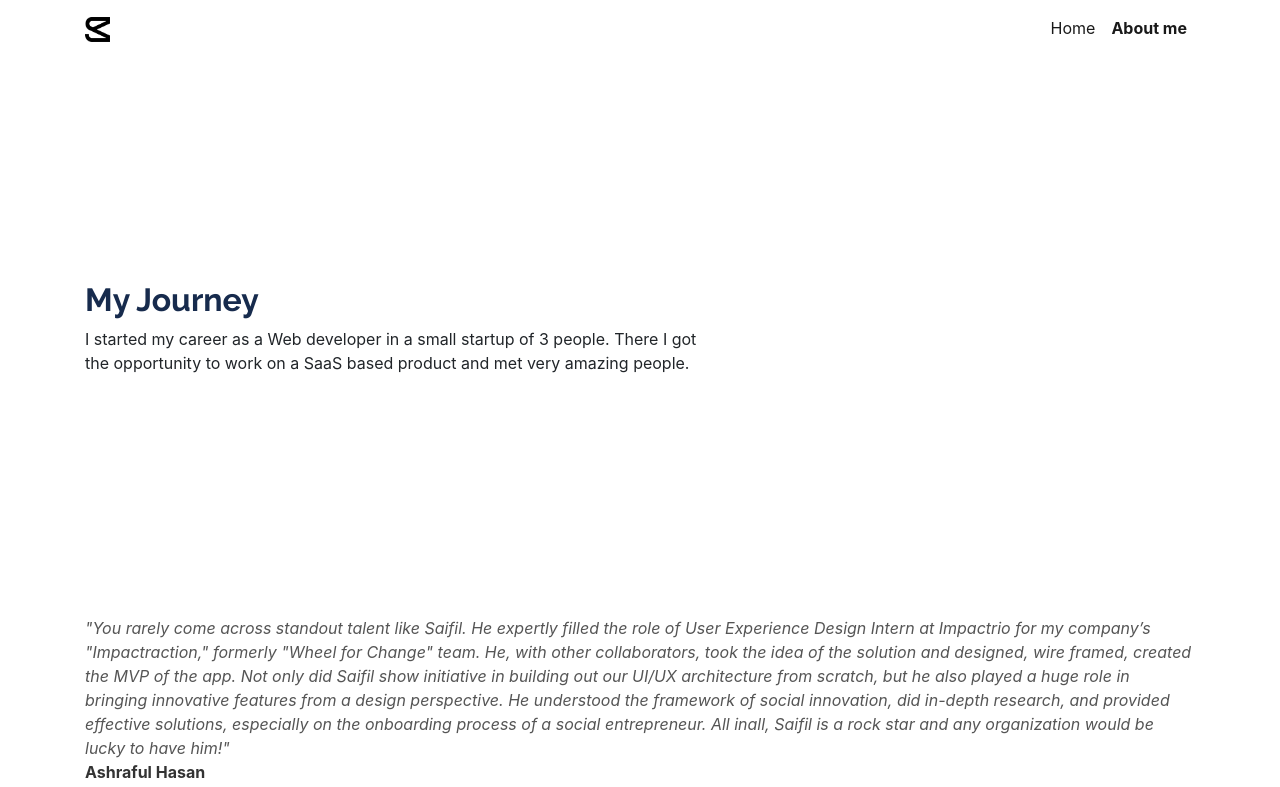
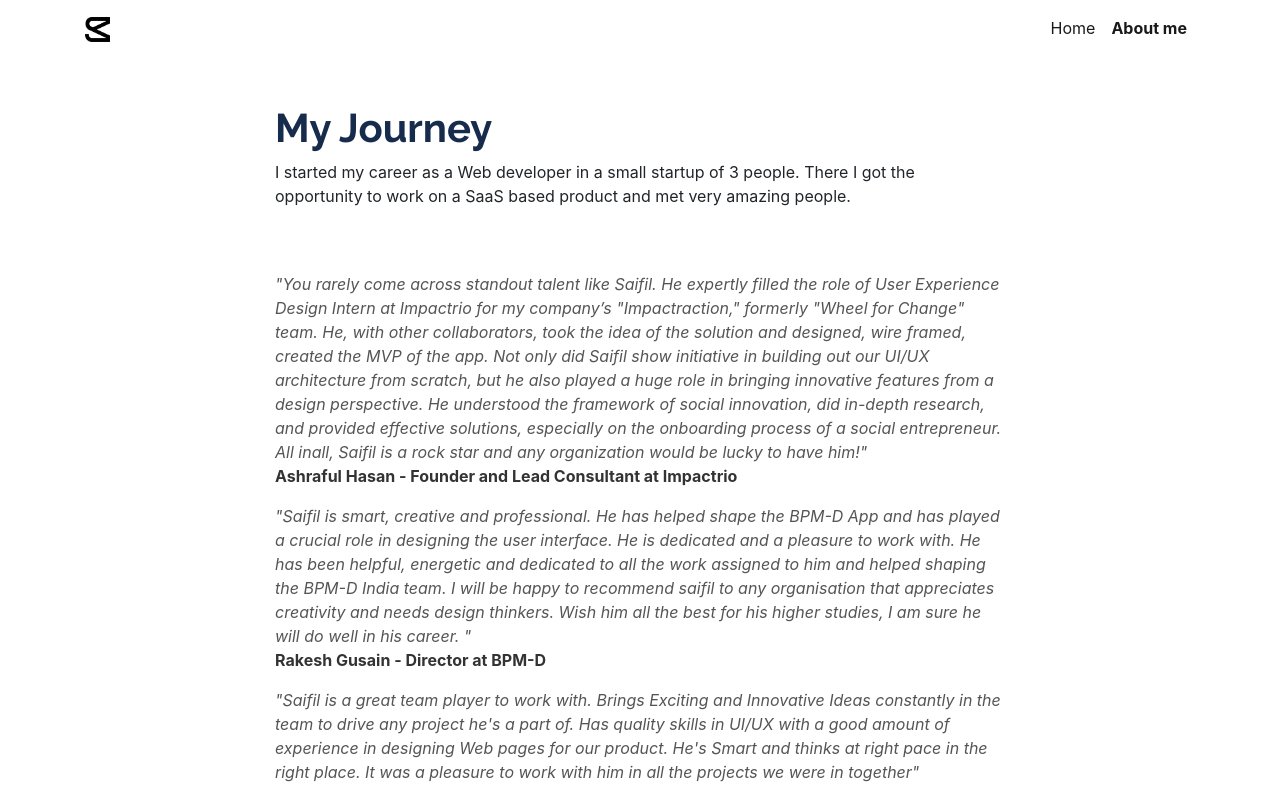
Before and after one commit to saifil4/saifil-portfolio, an Angular app: page /about-me in a window 1280 px wide. Shown: the top 787 px of the page. Built offline with nearby package versions, Linux system fonts and the light colour scheme.

Commit message:
changes in image and about me page

```diff
--- a/src/app/about-me/about-me.component.html
+++ b/src/app/about-me/about-me.component.html
@@ -1,20 +1,23 @@
-<div>
-    <div class="container">
-        <div class="row" style="height: 70vh;">
-            <div class="col-md-7 my-auto">
-                <h2>My Journey</h2>
+<section>
+    <div class="container py-5">
+        <div class="row">
+            <div class="col-md-2"></div>
+            <div class="col-md-8 my-auto">
+                <h1>My Journey</h1>
                 <p>
                     I started my career as a Web developer in a small startup of 3 people. There I got the
                     opportunity to work on a SaaS based product and met very amazing people.
                 </p>
             </div>
+            <div class="col-md-2"></div>
         </div>
     </div>
-</div>
+</section>
 <section>
     <div class="container">
         <div class="row">
-            <div class="col-md-12">
+            <div class="col-md-2"></div>
+            <div class="col-md-8">
                 <p class="quote-text mb-0">
                     <i>
                         "You rarely come across standout talent like Saifil. He expertly
@@ -45,11 +48,13 @@
                         would be lucky to have him!"
                     </i>
                 </p>
-                <p class="quote-author">Ashraful Hasan</p>
+                <p class="quote-author">Ashraful Hasan - Founder and Lead Consultant at Impactrio</p>
             </div>
+            <div class="col-md-2"></div>
         </div>
         <div class="row">
-            <div class="col-md-12">
+            <div class="col-md-2"></div>
+            <div class="col-md-8">
                 <p class="quote-text mb-0">
                     <i>
                         "Saifil is smart, creative and professional. He has helped shape the
@@ -74,11 +79,13 @@
                         career. "
                     </i>
                 </p>
-                <p class="quote-author">Rakesh Gusain</p>
+                <p class="quote-author">Rakesh Gusain - Director at BPM-D</p>
             </div>
+            <div class="col-md-2"></div>
         </div>
         <div class="row">
-            <div class="col-md-12">
+            <div class="col-md-2"></div>
+            <div class="col-md-8">
                 <p class="quote-text mb-0">
                     <i>
                         "Saifil is a great team player to work with. Brings Exciting and
@@ -95,8 +102,9 @@
                         pleasure to work with him in all the projects we were in together"
                     </i>
                 </p>
-                <p class="quote-author">Rehban Khatri</p>
+                <p class="quote-author">Rehban Khatri - Technical Consultant at BPM-D</p>
             </div>
+            <div class="col-md-2"></div>
         </div>
     </div>
 </section>
--- a/src/app/footer/footer.component.html
+++ b/src/app/footer/footer.component.html
@@ -1,4 +1,4 @@
-<section style="background-color: #F4F5F7; padding-top: 20px; padding-bottom: 20px;">
+<section style="padding-top: 20px; padding-bottom: 20px;">
     <div class="container">
         <div class="row">
             <div class="col-md-12 my-auto" style="text-align: center;">
--- a/src/app/home/home.component.html
+++ b/src/app/home/home.component.html
@@ -3,7 +3,7 @@
         <div class="row" style="height: 85vh;">
             <div class="col-md-2"></div>
             <div class="col-md-8 my-auto">
-                <h1 style="color:#487eb0">
+                <h1>
                     Hello! I am Saifil
                 </h1>
                 <h2 style="font-weight: 400;">
--- a/src/app/project-list/project-list.component.html
+++ b/src/app/project-list/project-list.component.html
@@ -1,6 +1,6 @@
 <div>
     <div class="container">
-         <div class="row">
+        <div class="row">
             <div class="col-md-1"></div>
             <div class="col-md-10">
                 <h1>My Work</h1>
@@ -8,23 +8,21 @@
             <div class="col-md-1"></div>
         </div>
     </div>
-    <div class="container py-5">
+    <div class="container py-5 my-2" *ngFor="let list of ProjectListData">
         <div class="row">
             <div class="col-md-1"></div>
             <div class="col-md-5 my-auto">
-                <img src="../../assets/images/woc-2.png" class="img-fluid">
+                <img src="{{list.ImageLink}}" class="img-fluid">
             </div>
             <div class="col-md-5 my-auto">
-                <h4>Designing the application process for an investment platform called Wheel
-                    For Change</h4>
+                <h4>{{list.Title}}</h4>
                 <p style="color: #505F79; font-style: italic; margin-bottom: 5px;font-weight: bold;">
-                    Group Course Project - 3 months</p>
+                    {{list.ProjectType}}
+                </p>
                 <p>
-                    Wheel for change is an investment platform for Social Entrepreneurs where Potential investors
-                    could find and invest in projects The case study zooms in one of the parts of this project
-                    discussing about the design process for the application process for Social Entrepreneurs.
+                    {{list.Description}}
                 </p>
-                <a routerLink="/wheel-for-change" routerLinkActive="active">
+                <a routerLink="{{list.RouterLink}}" routerLinkActive="active">
                     <button class="btn btn-dark">Learn more</button>
                 </a>
             </div>
--- a/src/app/project-list/project-list.component.ts
+++ b/src/app/project-list/project-list.component.ts
@@ -5,7 +5,27 @@ import { FooterComponent } from '../footer/footer.component';
   templateUrl: './project-list.component.html'
 })
 export class ProjectListComponent implements OnInit {
-  public ProjectListData: Array<any> = [];
+  public ProjectListData: Array<any> = [
+    {
+      Title: 'Designing the application process for an investment platform called WheelFor Change',
+      ProjectType: 'Group Course Project - 3 months',
+      ImageLink: '../../assets/images/woc-cover.png',
+      Description: `Wheel for change is an investment platform for Social Entrepreneurs where Potential investors
+      could find and invest in projects The case study zooms in one of the parts of this project
+      discussing about the design process for the application process for Social Entrepreneurs.`,
+      RouterLink: '/wheel-for-change',
+      Background: '#f3f4f7'
+    },
+    {
+      Title: 'Plato: An e-learning platform',
+      ProjectType: 'Course Project - 2 months',
+      ImageLink: '../../assets/images/plato-cover.png',
+      Description: `Plato is an web app that helps users find learning content and resources relevant to a specific profession. It curates, recommends and provides links to already existing content such as videos, articles, books etc. based on user preferences.
+      `,
+      RouterLink: '',
+      Background: '#f3f4f7'
+    }
+  ];
   constructor() { }
 
   ngOnInit(): void {
--- a/src/styles.sass
+++ b/src/styles.sass
@@ -22,7 +22,7 @@ h4,h5,h6
     padding-bottom: 30px
 
 .footer-section
-    background: #f3f4f7
+    background: #fff
 
 /* Overriding bootstarp */
 
```
Also changed, not shown: src/assets/images/plato-cover.png (added), src/assets/images/woc-cover.png (added).
